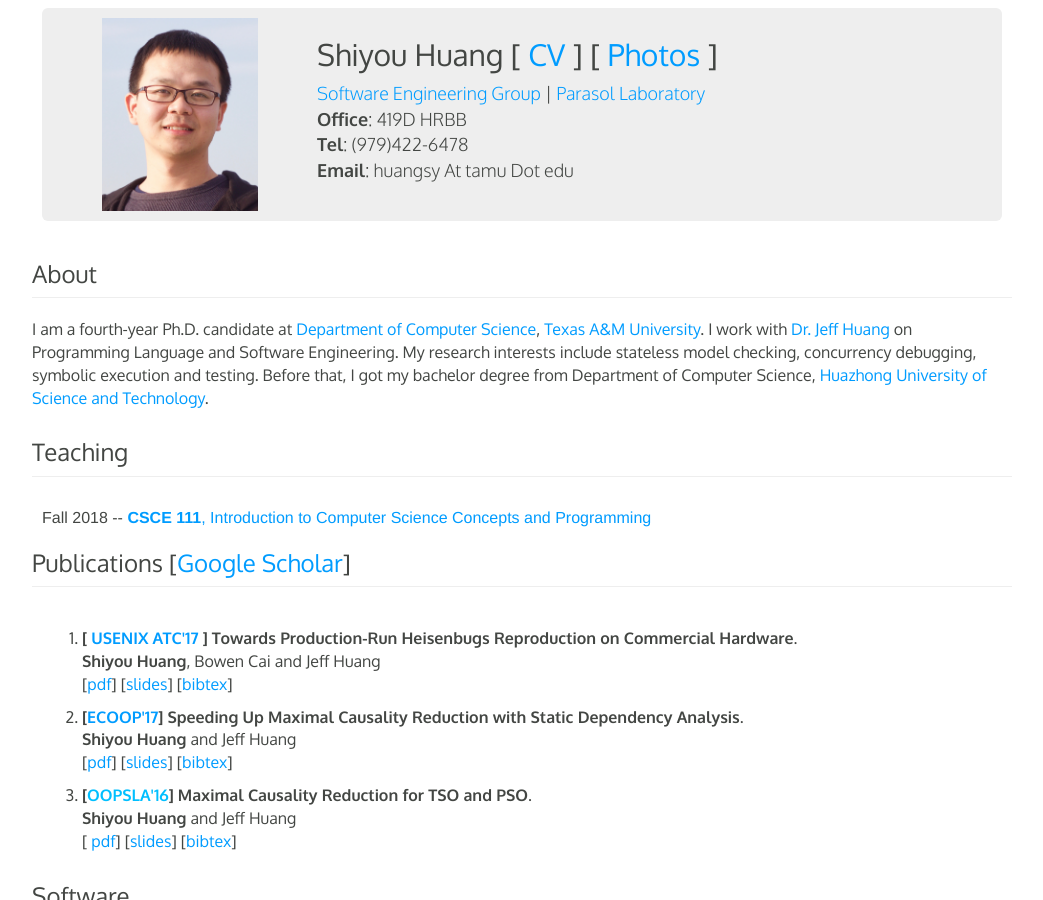
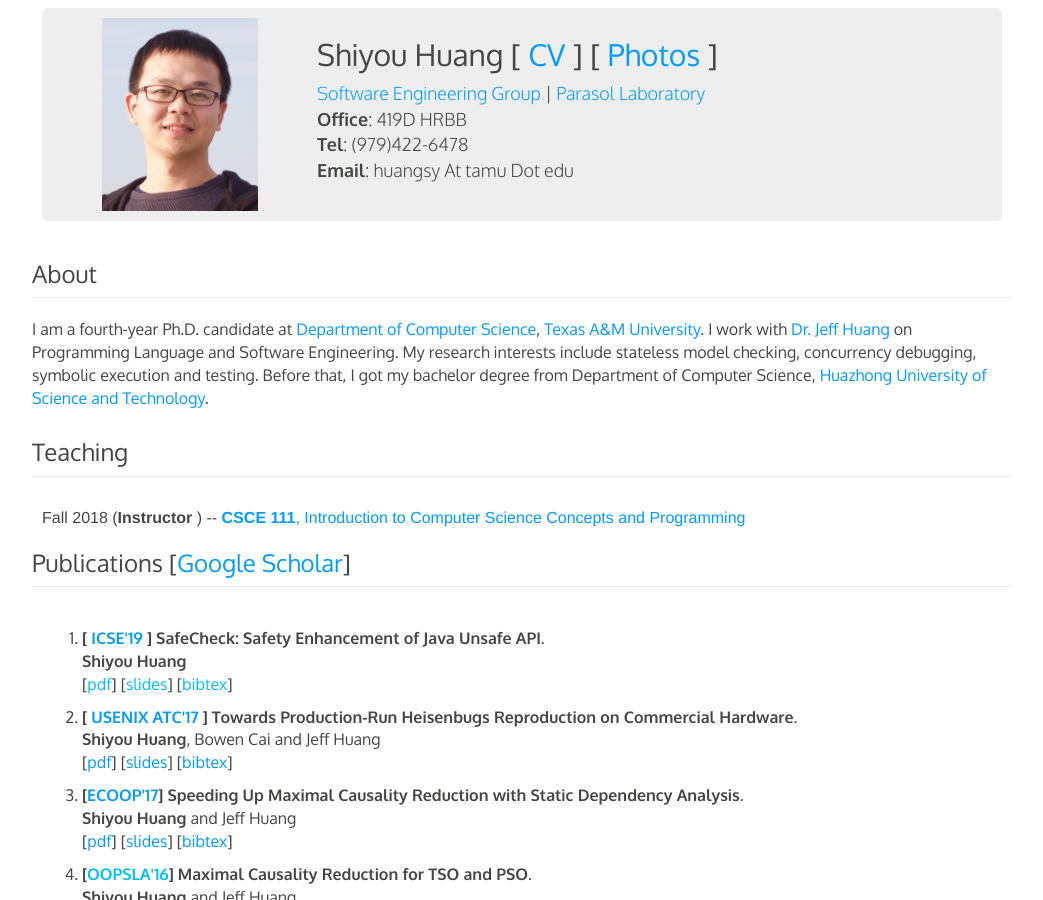
Before and after one commit to huangshiyou/huangshiyou.github.io, a Jekyll site: the page index.html, which Jekyll copies as it is, in a window 1280 px wide and 900 px high. Shown: the whole window, without its empty margins (86-1129 px from the left). Built offline with Jekyll 4.4.1, drawn with Linux system fonts in a browser that asks for light colours.

Commit message:
update icse

```diff
--- a/index.html
+++ b/index.html
@@ -75,7 +75,7 @@
         </div>
 
         <div class="row top-buffer">
-        	<div class="col-md-12 number-font"> Fall 2018 -- <a /href="csce111/index.html"><b>CSCE 111</b>,
+        	<div class="col-md-12 number-font"> Fall 2018 (<b>Instructor</b> ) -- <a /href="csce111/index.html"><b>CSCE 111</b>,
         	Introduction to Computer Science Concepts and Programming</a></div>
            <!--  <div class="col-md-10">
 
@@ -102,6 +102,17 @@
         <div class="row top-buffer">
             <div class="col-md-12">
                 <ol>
+                    <li class="top-buffer">
+                        <!-- <div class="col-md-2"> -->
+                            <strong>[<a href="https://conf.researchr.org/home/icse-2019"> ICSE'19 </a>]</strong>
+                        <!-- </div> -->
+
+                        <b>   SafeCheck: Safety Enhancement of Java Unsafe API</b>.
+                        <br /><strong>Shiyou Huang</strong>
+                        <br /> [<a href="">pdf</a>]
+                        [<a href="">slides</a>]
+                        [<a href="">bibtex</a>]
+                    </li>
 
                     <li class="top-buffer">
                         <!-- <div class="col-md-2"> -->
```
